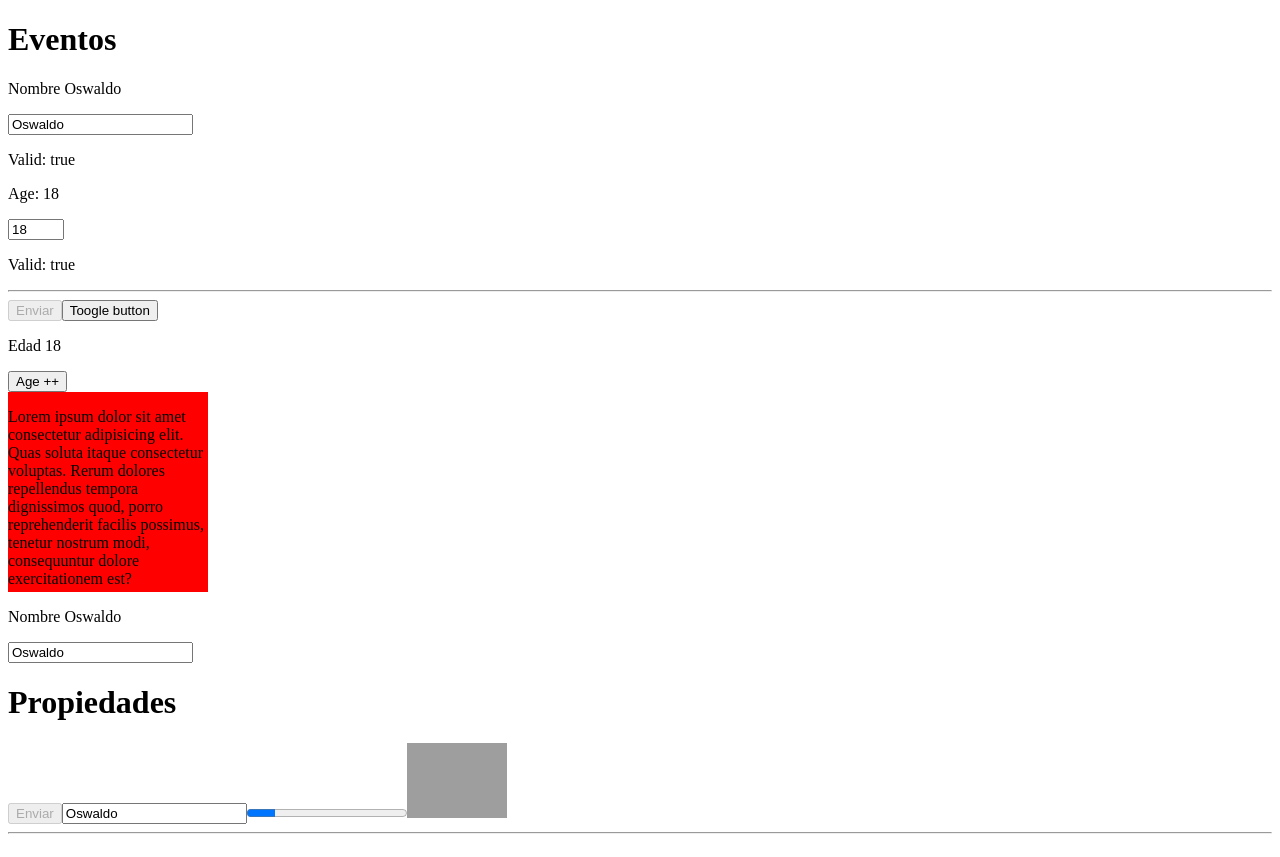
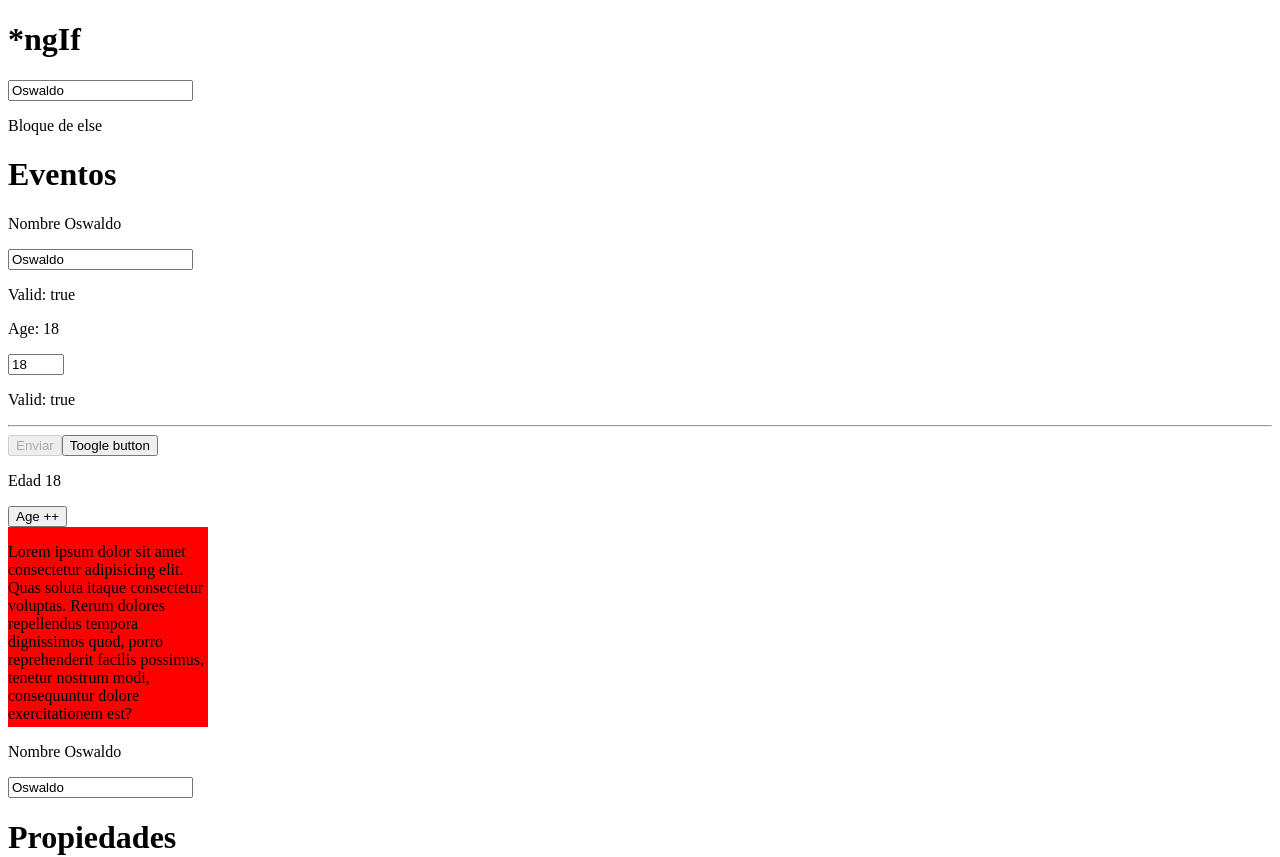
Before and after one commit to IngOswaldoGarcia/intraduction-angular-cli, an Angular app: page / in a window 1280 px wide. Shown: the top 857 px of the page. Built offline with nearby package versions, Linux system fonts and the light colour scheme; grey boxes are pictures that could not be loaded.

Commit message:
Feat(12): Uso de *ngIf

```diff
--- a/src/app/app.component.html
+++ b/src/app/app.component.html
@@ -1,3 +1,11 @@
+<h1>*ngIf</h1>
+<input type="text" required [(ngModel)]="person.name">
+<p *ngIf="person.name === 'oswaldo'">Soy Oswaldo </p>
+<p *ngIf="person.name === 'nicolas' && person.age === 18; else myBlock">Soy nicolas </p>
+<ng-template #myBlock>
+  <p>Bloque de else</p>
+</ng-template>
+
 <h1>Eventos</h1>
 <p>Nombre {{person.name}}</p>
 <input type="text" required #nameInput="ngModel" [(ngModel)]="person.name">
```
